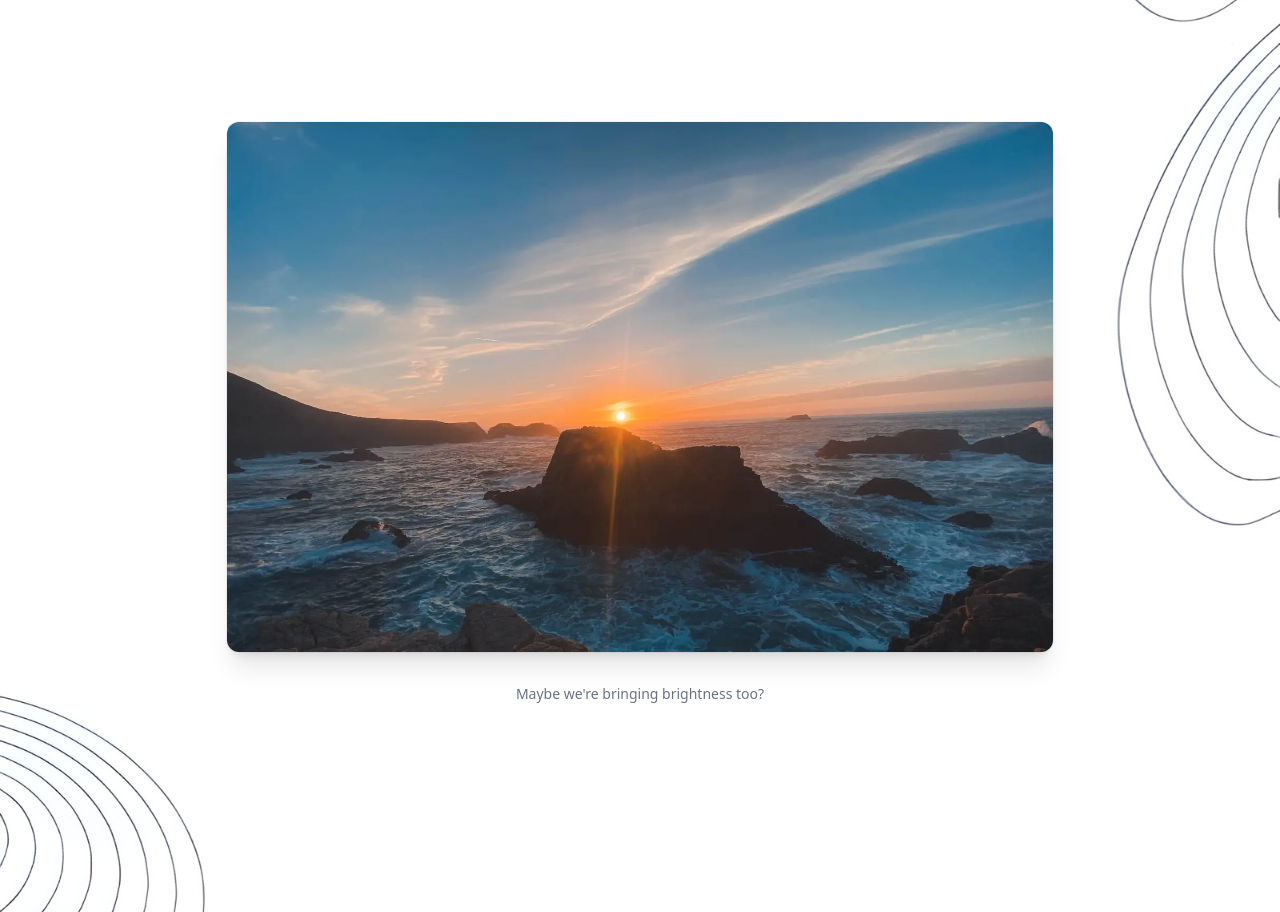
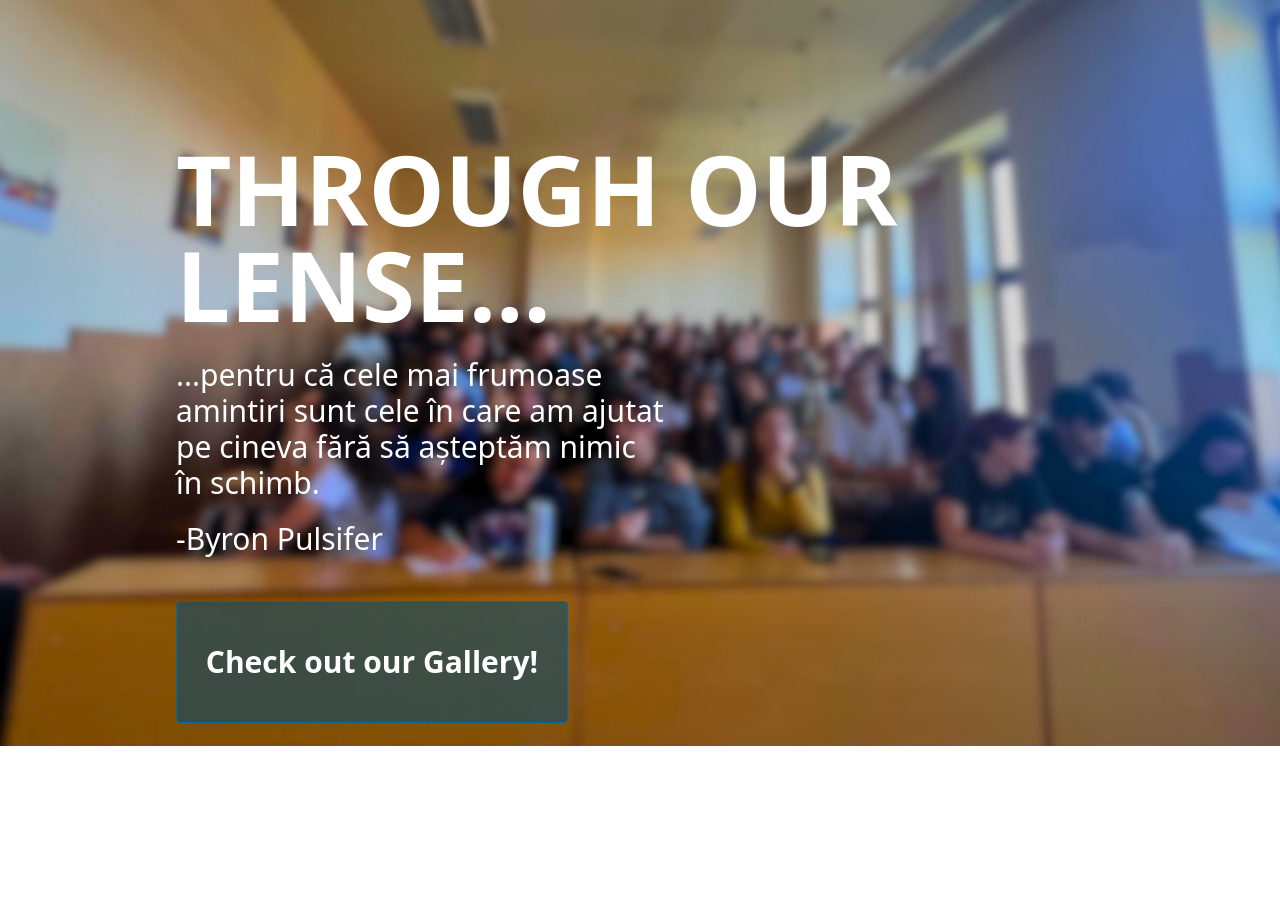
Before and after one commit to insertokername/itc, a Next.js app: page / in a window 1280 px wide. Shown: the part 1580-2492 px from the top of the page. After the commit the page ends 2326 px from the top, so only its background shows below. Built offline with nearby package versions, Linux system fonts and the light colour scheme.

Commit message:
adding "THROUGH OUR LENSE..."

```diff
--- a/pages/index.js
+++ b/pages/index.js
@@ -39,7 +39,7 @@ export default function Home() {
       >
         <div className="text-white max-w-[95%] md:max-w-[80%] mx-auto">
           <div className="xl:ml-[3rem] xl:text-3xl xl:text-left text-xl text-center">
-            <h1 className="xl:text-8xl xl:pt-[30%] pt-[65%] text-4xl font-[700]">SERVICE ABOVE SELF</h1>
+            <h1 className="xl:text-8xl xl:pt-[20%] pt-[65%] text-4xl font-[700]">SERVICE ABOVE SELF</h1>
             <p className="xl:mx-0 xl:max-w-[50%] py-6 mx-auto font-[350]">Trăiește experiențe unice, distrează-te și adu o schimbare în comunitatea locală alături de Interact Oradea!</p>
             <button className="py-[2.6rem] px-[1.8rem] mt-5 bg-sky-900 bg-opacity-60 hover:bg-sky-700 hover:bg-opacity-65 text-white font-bold border border-sky-700 rounded">Check out our projects!</button>
           </div>
@@ -76,62 +76,23 @@ export default function Home() {
               </div> */}
             </div>
           </div>
-          {/* <div className="w-full pb-5 mx-auto text-center md:w-11/12">
-            <h1 className="mb-3 text-5xl font-bold tracking-tight text-gray-900 md:text-6xl">
-              Bringing darkness
-              <br />
-              <span className="text-transparent bg-clip-text bg-gradient-to-r from-pink-500 via-purple-500 to-indigo-500">
-                straight to the web.
-              </span>
-            </h1>
-            <p className="max-w-xl pt-5 mx-auto text-lg text-gray-600 md:text-lg">
-              Plutonium is a Next.js template styled with TailwindCSS. It boasts
-              built-in dark-mode support, configured Next-SEO for the best SEO
-              optimizations, and clean, organized, easy-to-edit code.
-            </p>
-            <div className="mt-6 text-center md:ml-6">
-              <a
-                className="inline-flex items-center px-5 py-3 text-sm font-medium text-gray-300 transition duration-300 bg-black rounded hover:bg-gray-800"
-                aria-label="learn more"
-                rel="noreferrer"
-                href="https://github.com/minor/plutonium/"
-              >
-                <span className="flex justify-center">GitHub Link</span>
-              </a>
-              <br className="sm:hidden" />
-              <Link href="404">
-                <a
-                  className="inline-flex items-center px-5 py-3 mt-2 ml-0 text-sm font-medium text-gray-700 transition duration-300 border rounded shadow hover:shadow-md md:ml-2"
-                  aria-label="learn more"
-                >
-                  <span className="flex justify-center">See a Demo</span>
-                </a>
-              </Link>
-            </div>
-          </div> */}
-          <div className="relative w-full py-10 mx-auto text-center md:py-32 md:my-12 md:w-10/12">
-            <div className="relative z-10">
-              <a
-                target="_blank"
-                rel="noreferrer"
-                href="https://unsplash.com/photos/e9TrFZZ72DQ"
-              >
-                <img
-                  className="transition duration-700 shadow-xl rounded-xl ring-1 ring-black ring-opacity-5 hover:transform hover:scale-105"
-                  src="/images/placeholder.webp"
-                  alt="Placeholder Image"
-                />
-              </a>
-            </div>
-            <p className="z-10 my-8 text-sm font-medium text-gray-500">
-              Maybe we&apos;re bringing brightness too?
-            </p>
+        </div>
+      </section>
+
+      <section
+        className="w-full h-screen bg-cover bg-center"
+        style={{
+          backgroundImage: "url(bg-our-lense.jpg)",
+        }}
+      >
+        <div className="text-white max-w-[95%] md:max-w-[80%] mx-auto">
+          <div className="xl:ml-[3rem] xl:text-3xl xl:text-left text-xl text-center">
+            <h1 className="xl:text-8xl xl:pt-[20%] pt-[65%] text-4xl font-[700]">THROUGH OUR LENSE...</h1>
+            <p className="xl:mx-0 xl:max-w-[50%] mt-6 mx-auto font-[350]">...pentru că cele mai frumoase amintiri sunt cele în care am ajutat pe cineva fără să așteptăm nimic în schimb.</p>
+            <p className="xl:mx-0 xl:max-w-[50%] mt-5 mx-auto font-[350]">-Byron Pulsifer</p>
+            <button className="py-[2.6rem] px-[1.8rem] mt-11 bg-sky-900 bg-opacity-60 hover:bg-sky-700 hover:bg-opacity-65 text-white font-bold border border-sky-700 rounded">Check out our Gallery!</button>
           </div>
         </div>
-        {/* <div
-          style={{ backgroundImage: "url(/images/blur.png)" }}
-          className="absolute inset-0 w-full h-full bg-bottom bg-no-repeat bg-cover -z-1"
-        /> */}
       </section>
       {/* <Sponsors />
       <Features />
```
Also changed, not shown: public/bg-our-lense.jpg (added).
